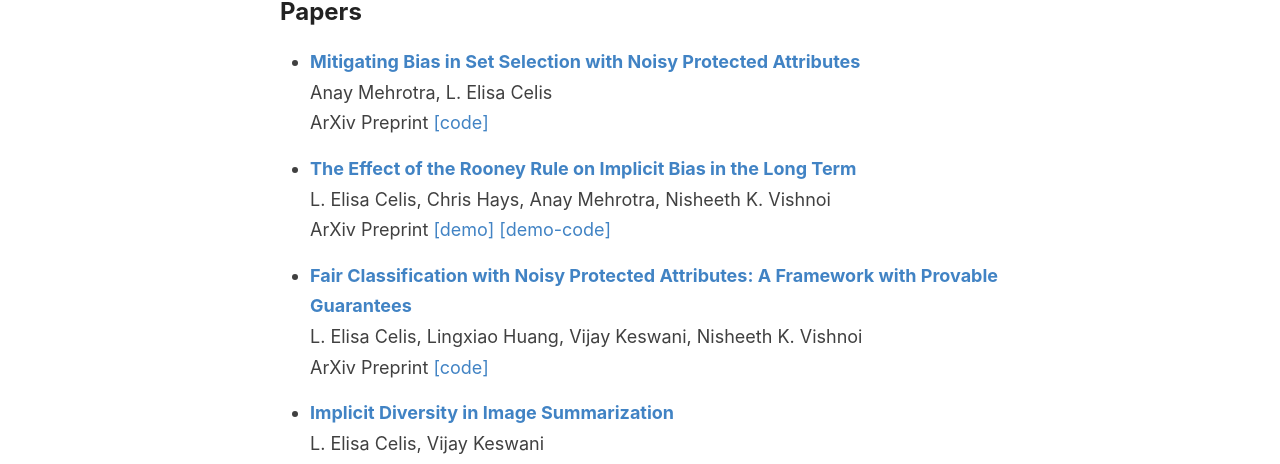
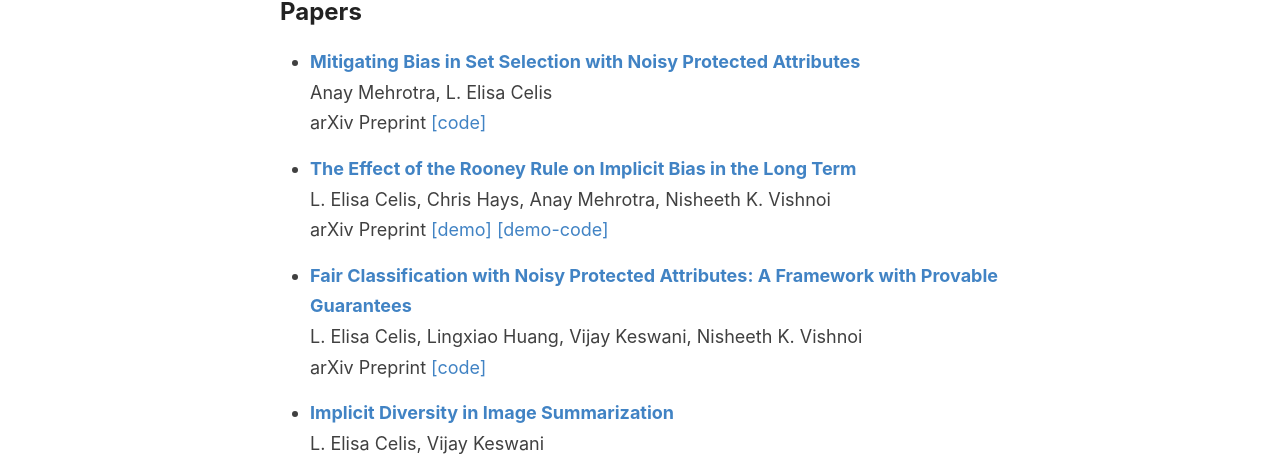
Before and after one commit to controlling-bias/controlling-bias.github.io, a Jekyll site: the page built from _posts/2020-07-23-papers.md, in a window 1280 px wide and 900 px high, scrolled down 1364 px. Shown: the part 148-612 px from the top of the window. Built offline with Jekyll 4.4.1, drawn with Linux system fonts in a browser that asks for light colours.

```diff
--- a/_posts/2020-07-23-papers.md
+++ b/_posts/2020-07-23-papers.md
@@ -4,15 +4,15 @@ layout: default
 
 *	[<b>Mitigating Bias in Set Selection with Noisy Protected Attributes</b>](https://arxiv.org/abs/2011.04219)\\
 	Anay Mehrotra, L. Elisa Celis\\
-	ArXiv Preprint [[code]](https://github.com/AnayMehrotra/Noisy-Fair-Subset-Selection)
+	arXiv Preprint [[code]](https://github.com/AnayMehrotra/Noisy-Fair-Subset-Selection)
 
 *	[<b>The Effect of the Rooney Rule on Implicit Bias in the Long Term</b>](https://arxiv.org/abs/2010.10992)\\
 	L. Elisa Celis, Chris Hays, Anay Mehrotra, Nisheeth K. Vishnoi\\
-	ArXiv Preprint [[demo]](https://downstreamrooney.herokuapp.com/experiment/iteration/) [[demo-code]](https://github.com/johnchrishays/downstream-rooney-mturk)
+	arXiv Preprint [[demo]](https://downstreamrooney.herokuapp.com/experiment/iteration/) [[demo-code]](https://github.com/johnchrishays/downstream-rooney-mturk)
 
 *	[<b>Fair Classification with Noisy Protected Attributes: A Framework with Provable Guarantees</b>](https://arxiv.org/abs/2006.04778)\\
 	L. Elisa Celis, Lingxiao Huang, Vijay Keswani, Nisheeth K. Vishnoi\\
-	ArXiv Preprint [[code]](https://github.com/vijaykeswani/Noisy-Fair-Classification)
+	arXiv Preprint [[code]](https://github.com/vijaykeswani/Noisy-Fair-Classification)
 
 *	[<b>Implicit Diversity in Image Summarization</b>](https://arxiv.org/abs/1901.10265)\\
 	L. Elisa Celis, Vijay Keswani\\
```
